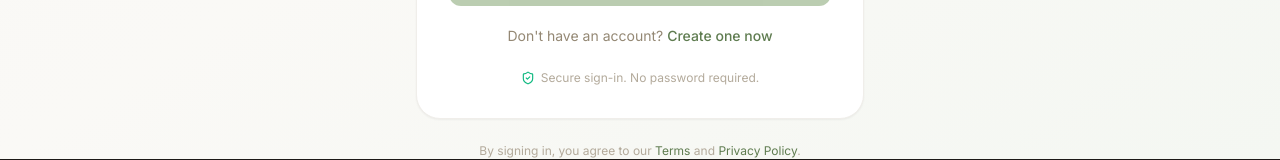
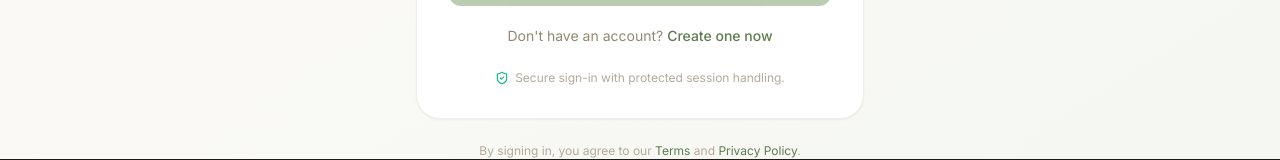
Before and after one commit to TechCodinz/digital-church-os, a Next.js app: page /auth/signin in a window 1280 px wide. Shown: the part 641-801 px from the top of the page. Built offline with nearby package versions, Linux system fonts and the light colour scheme; no server answers.

Commit message:
fix(auth): align sign-in UX with password login reality

```diff
--- a/app/auth/signin/page.tsx
+++ b/app/auth/signin/page.tsx
@@ -27,14 +27,13 @@ export default function SignInPage() {
         setIsLoading('credentials');
 
         const result = await signIn('credentials', {
-            email,
+            email: email.trim().toLowerCase(),
             password,
             callbackUrl,
             redirect: false
         });
 
         if (result?.error) {
-            // Force error reload to show the NextAuth error block
             window.location.href = `/auth/signin?error=CredentialsSignin`;
         } else if (result?.url) {
             window.location.href = result.url;
@@ -45,7 +44,6 @@ export default function SignInPage() {
     return (
         <div className="min-h-screen bg-gradient-to-br from-stone-50 via-cream-50 to-sage-50 flex items-center justify-center px-4">
             <div className="w-full max-w-md">
-                {/* Logo / Brand */}
                 <motion.div
                     initial={{ opacity: 0, y: -20 }}
                     animate={{ opacity: 1, y: 0 }}
@@ -69,7 +67,6 @@ export default function SignInPage() {
                     <h2 className="text-xl font-semibold text-stone-800 mb-1">Welcome back</h2>
                     <p className="text-stone-500 text-sm mb-8">Sign in to continue your spiritual journey.</p>
 
-                    {/* Error and Success States */}
                     {searchParams.get('registered') === 'true' && (
                         <div className="bg-emerald-50 border border-emerald-200 rounded-xl p-4 mb-6 text-sm text-emerald-700 font-medium text-center">
                             Account created successfully! Please sign in below.
@@ -85,35 +82,25 @@ export default function SignInPage() {
                         </div>
                     )}
 
-                    <>
-                        {/* Google Sign In */}
                     <button
                         onClick={handleGoogleSignIn}
                         disabled={!!isLoading}
                         className="w-full flex items-center justify-center gap-3 py-3.5 px-4 border border-stone-200 rounded-xl hover:bg-stone-50 transition-all font-medium text-stone-700 mb-4 disabled:opacity-50"
                     >
-                            {isLoading === 'google' ? (
-                                <Loader2 className="w-5 h-5 animate-spin" />
-                            ) : (
-                                <Chrome className="w-5 h-5 text-blue-500" />
-                            )}
+                        {isLoading === 'google' ? <Loader2 className="w-5 h-5 animate-spin" /> : <Chrome className="w-5 h-5 text-blue-500" />}
                         Continue with Google
                     </button>
 
-                        {/* Divider */}
                     <div className="flex items-center gap-3 mb-4">
                         <div className="flex-1 h-px bg-stone-100" />
                         <span className="text-xs text-stone-400 uppercase tracking-wide">or sign in with email</span>
                         <div className="flex-1 h-px bg-stone-100" />
                     </div>
 
-                        {/* Credentials Sign In */}
                     <form onSubmit={handleEmailSignIn}>
                         <div className="space-y-3 mb-4">
                             <div>
-                                    <label className="block text-sm font-medium text-stone-600 mb-1.5">
-                                        Email address
-                                    </label>
+                                <label className="block text-sm font-medium text-stone-600 mb-1.5">Email address</label>
                                 <input
                                     type="email"
                                     value={email}
@@ -124,11 +111,7 @@ export default function SignInPage() {
                                 />
                             </div>
                             <div>
-                                    <div className="flex justify-between items-center mb-1.5">
-                                        <label className="block text-sm font-medium text-stone-600">
-                                            Password
-                                        </label>
-                                    </div>
+                                <label className="block text-sm font-medium text-stone-600 mb-1.5">Password</label>
                                 <input
                                     type="password"
                                     value={password}
@@ -145,11 +128,7 @@ export default function SignInPage() {
                             disabled={!!isLoading || !email.trim() || !password.trim()}
                             className="w-full py-3.5 bg-sage-500 text-white rounded-xl font-medium hover:bg-sage-600 transition-colors disabled:opacity-50 flex items-center justify-center gap-2"
                         >
-                                {isLoading === 'credentials' ? (
-                                    <Loader2 className="w-5 h-5 animate-spin" />
-                                ) : (
-                                    <>Sign In <ArrowRight className="w-4 h-4" /></>
-                                )}
+                            {isLoading === 'credentials' ? <Loader2 className="w-5 h-5 animate-spin" /> : <>Sign In <ArrowRight className="w-4 h-4" /></>}
                         </button>
                     </form>
 
@@ -159,12 +138,10 @@ export default function SignInPage() {
                             Create one now
                         </Link>
                     </div>
-                    </>
 
-                    {/* Security note */}
                     <div className="mt-6 flex items-center justify-center gap-1.5 text-xs text-stone-400">
                         <ShieldCheck className="w-3.5 h-3.5 text-emerald-500" />
-                        Secure sign-in. No password required.
+                        Secure sign-in with protected session handling.
                     </div>
                 </motion.div>
 
```
Lines whose indentation alone changed are shown as unchanged.
